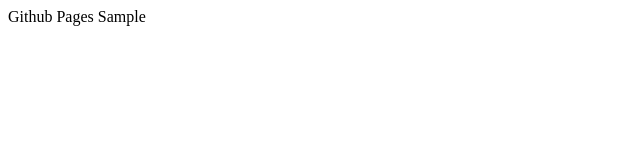
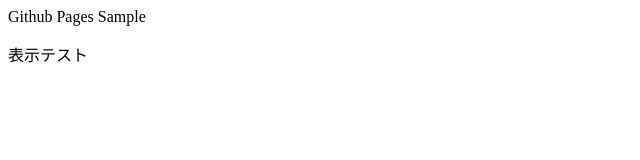
Before and after one commit to sekihan324W/github-page-sample, a plain HTML site: page index.html in a window 1280 px wide. Shown: the full height of the page, 0-640 px from the left. Drawn offline with Linux system fonts and the light colour scheme.

Commit message:
Update index.html

```diff
--- a/index.html
+++ b/index.html
@@ -1,7 +1,10 @@
 <html>
     <head>
+        <meta name="robots" content="noindex">
     </head>
     <body>
         Github Pages Sample
+
+        <p>表示テスト</p>
     </body>
 </html>
```
